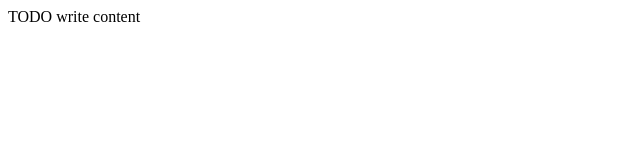
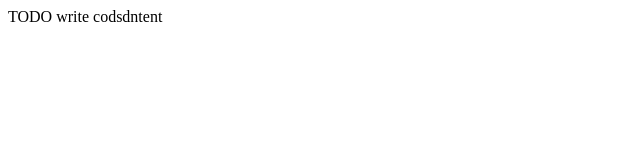
Before and after one commit to desiremartinez5im9/Martinez-Tolentino-Desire-5IM9-Calculadora-Github, a plain HTML site: page web/index.html in a window 1280 px wide. Shown: the full height of the page, 0-640 px from the left. Drawn offline with Linux system fonts and the light colour scheme.

Commit message:
Commit inicial @emmanuel789

```diff
--- a/web/index.html
+++ b/web/index.html
@@ -11,6 +11,6 @@ and open the template in the editor.
         <meta name="viewport" content="width=device-width, initial-scale=1.0">
     </head>
     <body>
-        <div>TODO write content</div>
+        <div>TODO write codsdntent</div>
     </body>
 </html>
```
